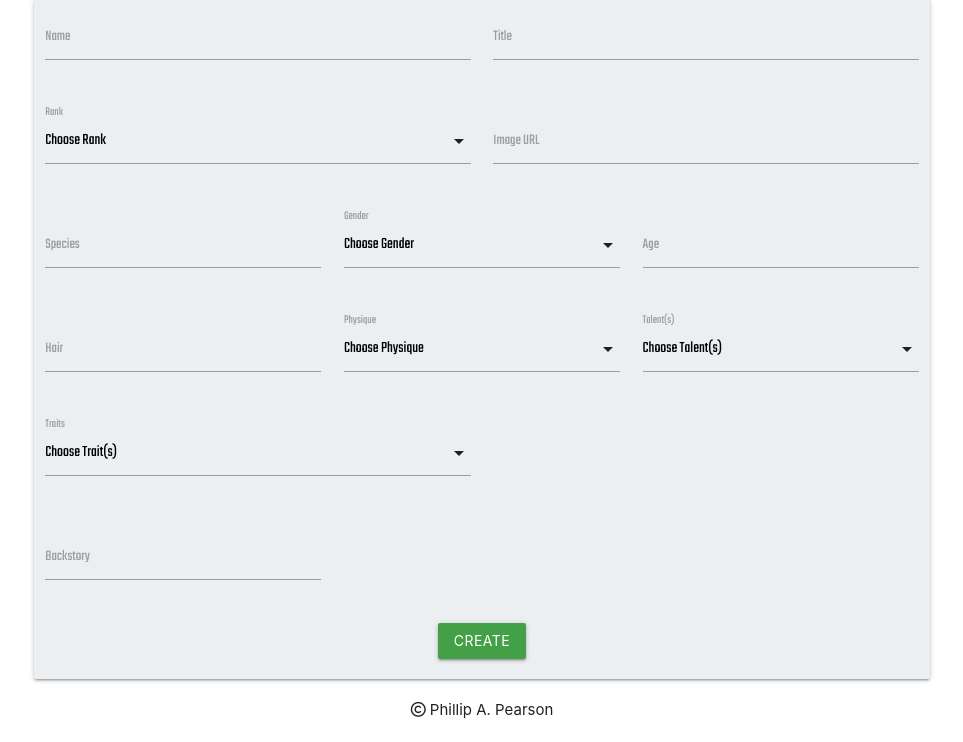
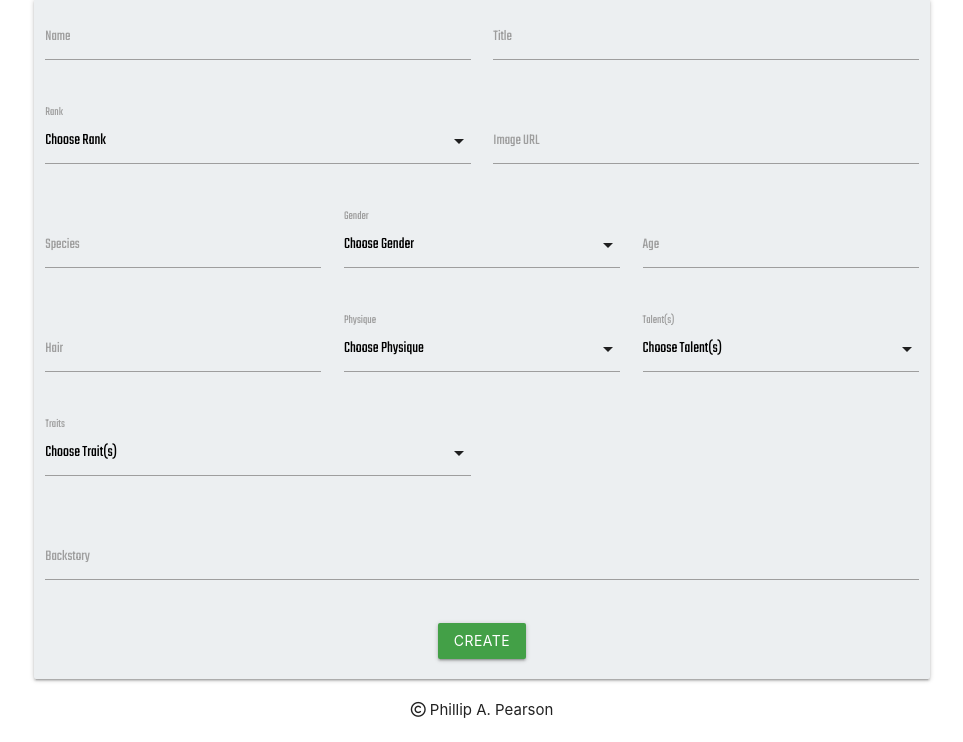
Before and after one commit to Code-Institute-Submissions/Data-Centric-Milestone-Project-6, a Flask app: page /create in a window 1280 px wide. Shown: the part 202-944 px from the top of the page, without its empty margins (158-1121 px from the left). Run offline with Flask 2, Linux system fonts and the light colour scheme; data that the repository does not hold is empty; some libraries are stand-ins or nearby versions.

Commit message:
minor changes. added backstory=backstory to the return render_template command in app.py. extended the backstory input element on the create.html template page so that if covers the full extent of the grid pattern.

```diff
--- a/app.py
+++ b/app.py
@@ -124,7 +124,7 @@ def create():
     return render_template(
         "create.html", positive=positive,
          negative=negative, talents=talents, genders=genders,
-         rank=rank, builds=builds)
+         rank=rank, builds=builds, backstory=backstory)
 
 
 # Displays a list of created character profiles from the database.
--- a/templates/create.html
+++ b/templates/create.html
@@ -106,7 +106,7 @@
                                   </div>
                             </div>
                             <div class="row">
-                              <div class="input-field col s4 center">
+                              <div class="input-field col s12 center-align">
                                 <i class=""></i>
                                 <input id="backstory" name="backstory" type="text">
                                 <label for="backstory">Backstory</label>
```
